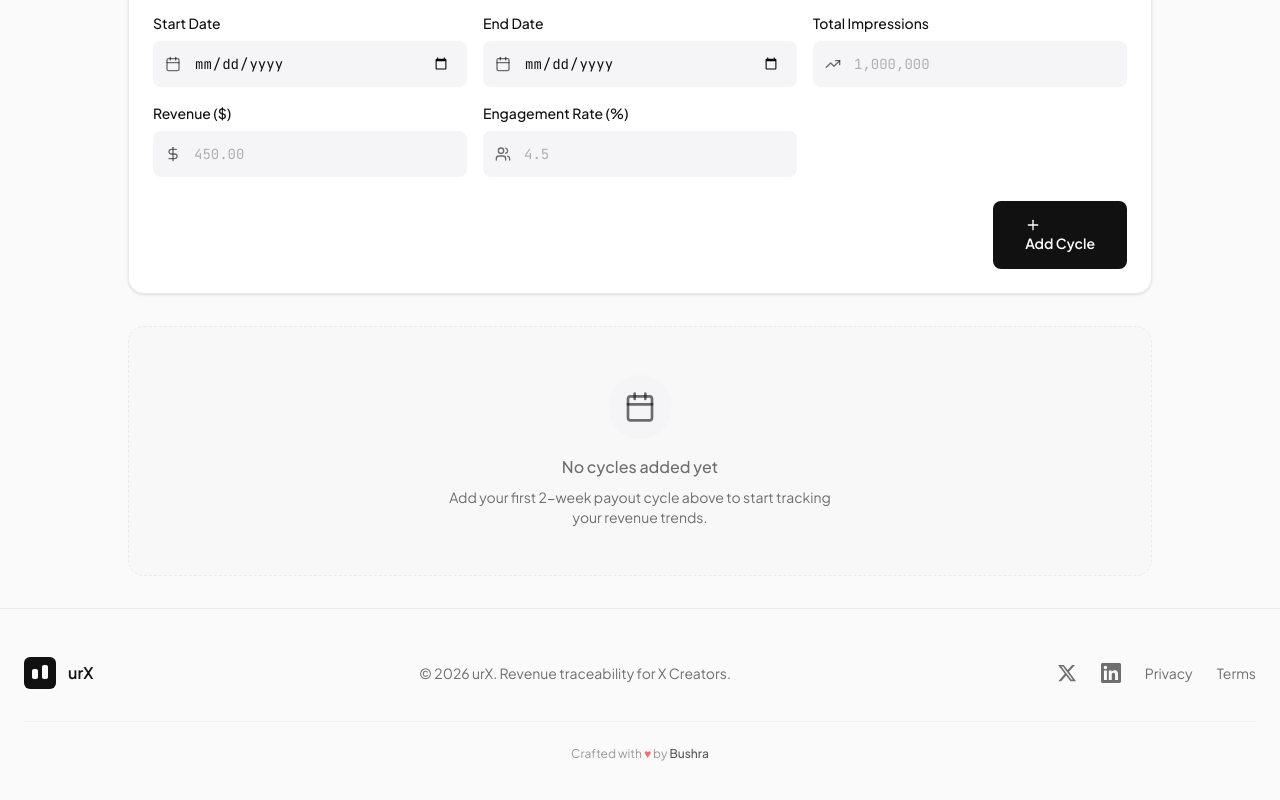
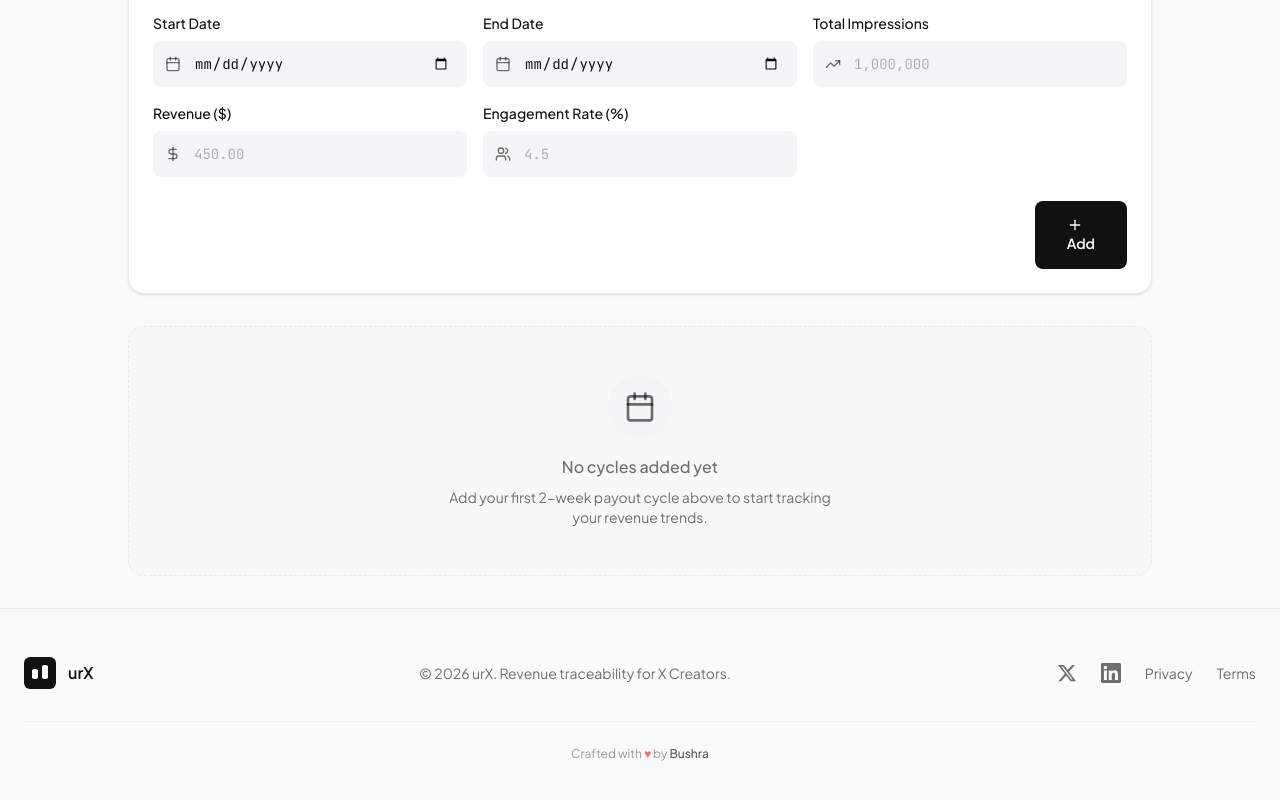
Before and after one commit to bushxcz/urX, a React (Vite) app: page / in a window 1280 px wide. Shown: the part 2153-2953 px from the top of the page. Built offline with nearby package versions, Linux system fonts and the light colour scheme.

Commit message:
Change Add Cycle button to just Add

```diff
--- a/src/sections/CycleTracker.jsx
+++ b/src/sections/CycleTracker.jsx
@@ -192,7 +192,7 @@ export default function CycleTracker({ cycles, onAddCycle, onDeleteCycle }) {
                                     <div className="mt-6 flex justify-end">
                                         <ShimmerButton type="submit" className="whitespace-nowrap">
                                             <Plus className="w-4 h-4 mr-2" />
-                                            Add Cycle
+                                            Add
                                         </ShimmerButton>
                                     </div>
                                 </form>
```
